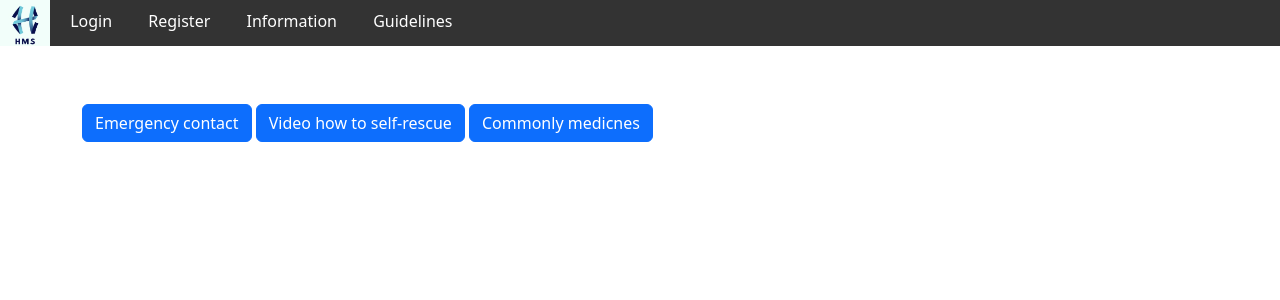
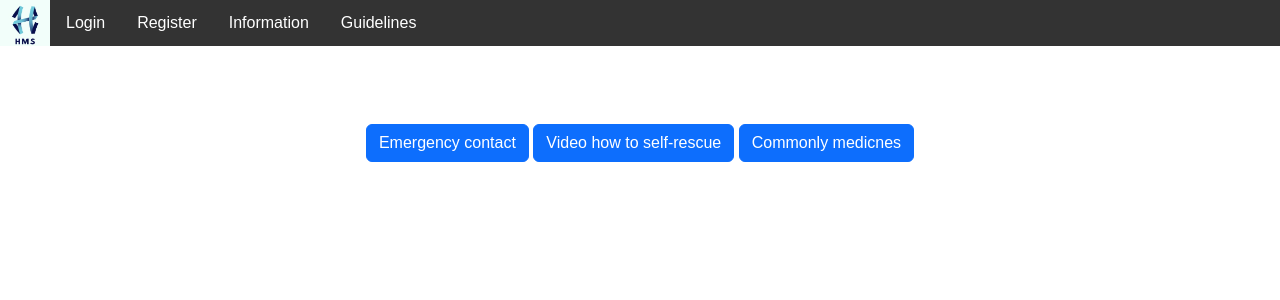
Before and after one commit to gohchihui/asgmt, a PHP site: page /guideness.php in a window 1280 px wide. Shown: the top 300 px of the page. Run offline with PHP 8.4, Linux system fonts and the light colour scheme.

Commit message:
css combine

```diff
--- a/guideness.php
+++ b/guideness.php
@@ -7,7 +7,7 @@
     <link href="https://cdn.jsdelivr.net/npm/bootstrap@5.3.0/dist/css/bootstrap.min.css" rel="stylesheet">
     <link rel="stylesheet" href="guideness.css">
     <link rel="stylesheet" href="guideness.js">
-    <link rel="stylesheet" href="styles2.css">
+    <link rel="stylesheet" href="styles.css">
 
     <title>Guideness</title>
 </head>
--- a/login.php
+++ b/login.php
@@ -32,6 +32,7 @@
 <head>
     <meta charset="UTF-8">
     <meta name="viewport" content="width=device-width, initial-scale=1.0">
+    <link href="https://cdn.jsdelivr.net/npm/bootstrap@5.3.0/dist/css/bootstrap.min.css" rel="stylesheet">
     <link rel="stylesheet" href="styles.css">
     <title>User Login</title>
 </head>
--- a/register.php
+++ b/register.php
@@ -29,6 +29,7 @@
 <head>
     <meta charset="UTF-8">
     <meta name="viewport" content="width=device-width, initial-scale=1.0">
+    <link href="https://cdn.jsdelivr.net/npm/bootstrap@5.3.0/dist/css/bootstrap.min.css" rel="stylesheet">
     <link rel="stylesheet" href="styles.css">
     <title>User Registration</title>
 </head>
--- a/styles.css
+++ b/styles.css
@@ -25,6 +25,10 @@
 .navbar {
   overflow: hidden;
   background-color: #333;
+  display: flex;
+  justify-content: flex-start;
+  margin: 0px;
+  padding: 0px;
 }
 
 .navbar a img {
@@ -38,11 +42,12 @@
 
 .navbar a {
   float: left;
-  display: block;
+  display: flex;
   color: white;
   text-align: center;
-  padding: 14px 16px;
+  padding: 11px 16px;
   text-decoration: none;
+  align-items: center;
 }
 
 .navbar a:hover {
@@ -64,7 +69,16 @@
   float: left;
 }
 
-@media screen and (max-width: 600px) {
+#content3 {
+  position: absolute;
+}
+
+#content3 img {
+  position: relative;
+  right: 15%;
+}
+
+@media screen and (max-width: 760px) {
   .navbar a:not(:first-child) {
     display: none;
   }
@@ -76,10 +90,8 @@
   }
 
   .navbar img {
-
     display: none;
   }
-
 
   .navbar.responsive a.icon {
     position: absolute;
```
